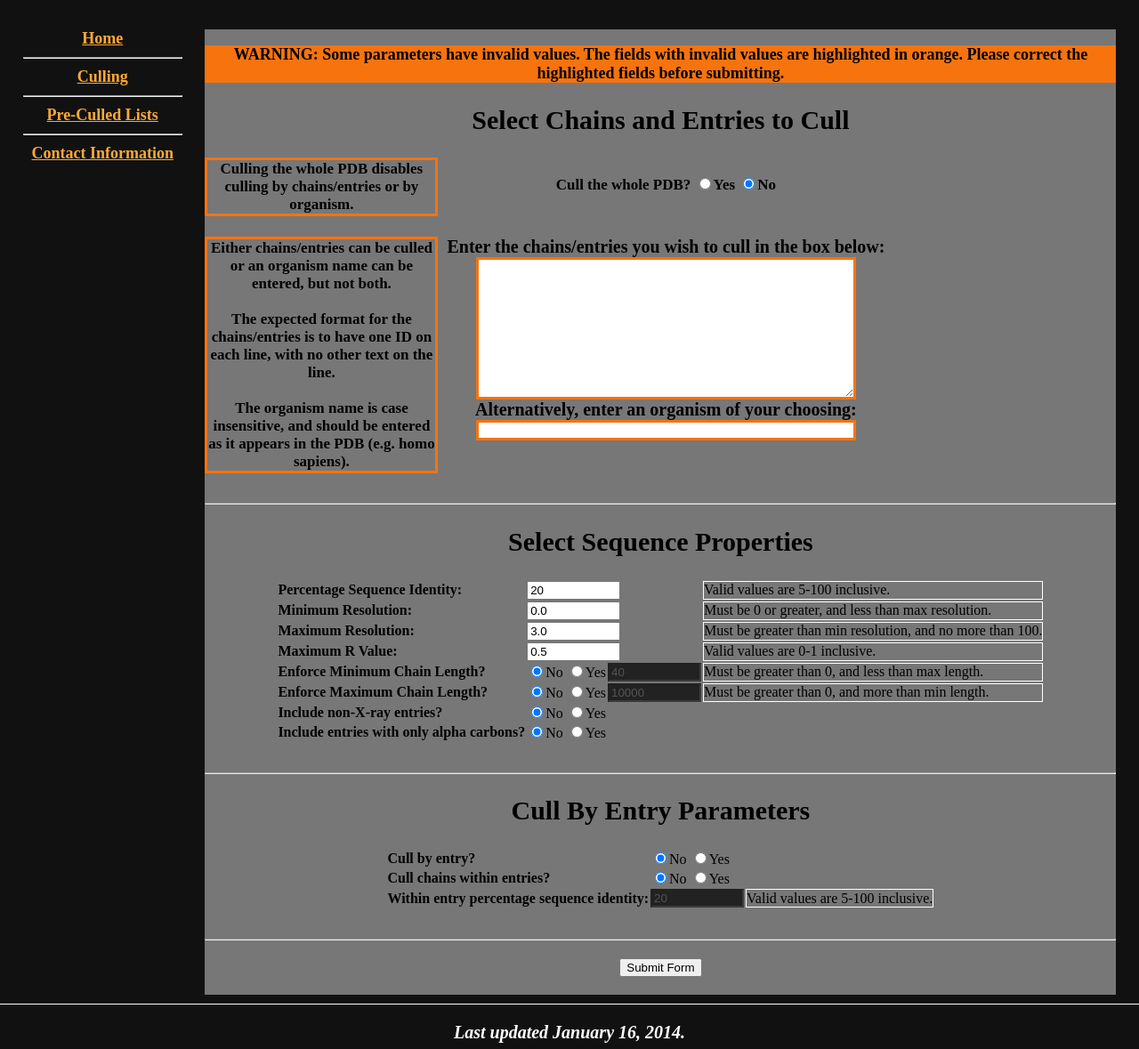
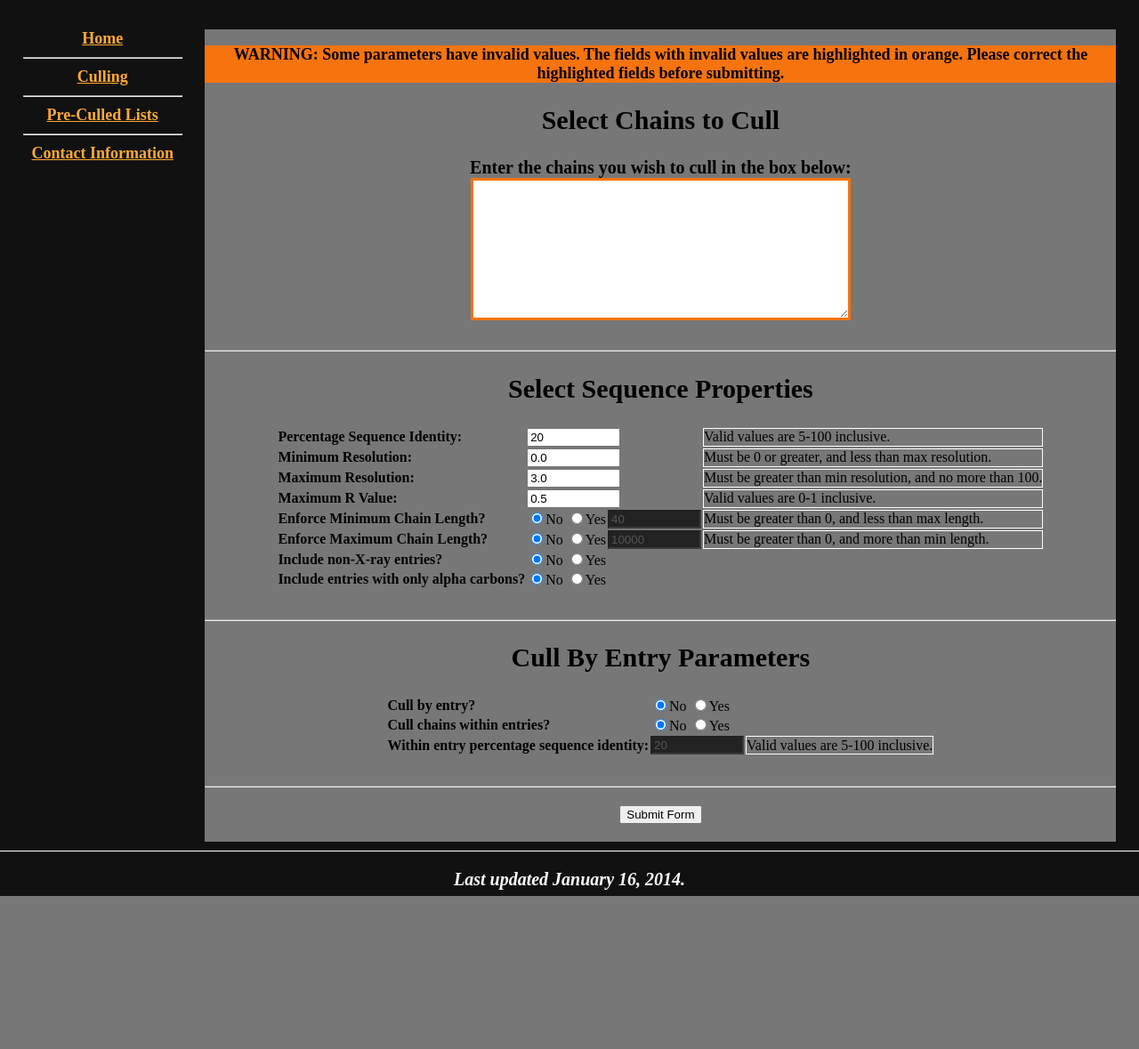
Before and after one commit to SimonCB765/LeafGAE, a Flask app: page /culling in a window 1280 px wide. Shown: the whole page at 89% size. After the commit the page ends 1007 px from the top, so only its background shows below. Run offline with Flask 2, Linux system fonts and the light colour scheme.

Commit message:
Update to remove whole PDB and cull based on organism inputs

```diff
--- a/static/scripts/culling.js
+++ b/static/scripts/culling.js
@@ -2,22 +2,9 @@
 {
     var invalidChains = false;
     var textInChainsBox = (form.pastedInfo.value.trim()).length != 0;
-    var textInSpeciesBox = (form.speciesTextBox.value.trim()).length != 0;
-    if (form.wholePDBNo.checked && textInChainsBox && textInSpeciesBox)
+    if (!textInChainsBox)
     {
-        // Invalid if the whole PDB is not being culled and text is present in both chain/entry and organism inputs.
-        var invalidChains = true;
-        document.getElementById('bothInputsWarning').style.background = '#F7730E';
-        document.getElementById('bothInputsWarning').style.display = 'inherit';
-    }
-    else
-    {
-        document.getElementById('bothInputsWarning').style.background = 'inherit';
-        document.getElementById('bothInputsWarning').style.display = 'none';
-    }
-    if (form.wholePDBNo.checked && !(textInChainsBox || textInSpeciesBox))
-    {
-        // Invalid if the whole PDB is not being culled and text is present in neither the chain/entry not organism inputs.
+        // The input is invalid if no text is present in the chain input text box.
         var invalidChains = true;
         document.getElementById('noInputsWarning').style.background = '#F7730E';
         document.getElementById('noInputsWarning').style.display = 'inherit';
--- a/templates/culling.html
+++ b/templates/culling.html
@@ -26,57 +26,19 @@
 			{% endwith %}
 
 			<form id="cullform" enctype="multipart/form-data" action="{{ url_for('culling') }}" method="post" onsubmit="return validateForm(this)">
-				<h2>Select Chains and Entries to Cull</h2>
-				<div id="wholeInfoBox" style="float: left; width: 25%; text-align: center; font-size: 17px; border:3px solid #F7730E;">
-					Culling the whole PDB disables culling by chains/entries or by organism.
-				</div>
-				<div style="float: left; width: 50%; text-align: center; font-size: 17px;">
-					<br>
-					<b>Cull the whole PDB?</b>
-					{% if wholePDB %}
-						<input type="radio" id="wholePDBYes" name="wholePDB" value="yes"
-							   onclick="disableElement(document.getElementById('pastedInfo'));
-										disableElement(document.getElementById('speciesTextBox'));"
-							   checked="checked"/>Yes
-						<input type="radio" id="wholePDBNo" name="wholePDB" value="no"
-							   onclick="enableElement(document.getElementById('pastedInfo'));
-										enableElement(document.getElementById('speciesTextBox'));"/>No
-					{% else %}
-						<input type="radio" id="wholePDBYes" name="wholePDB" value="yes"
-							   onclick="disableElement(document.getElementById('pastedInfo'));
-										disableElement(document.getElementById('speciesTextBox'));"/>Yes
-						<input type="radio" id="wholePDBNo" name="wholePDB" value="no"
-							   onclick="enableElement(document.getElementById('pastedInfo'));
-										enableElement(document.getElementById('speciesTextBox'));"
-							   checked="checked"/>No
-					{% endif %}
-				</div>
-				<div style="clear: both;">
-					<br>
-				</div>
-				<div id="chainInfoBox" style="float: left; width: 25%; text-align: center; font-size: 17px; border:3px solid #F7730E;">
-					Either chains/entries can be culled or an organism name can be entered, but not both.
+				<h2>Select Chains to Cull</h2>
+				<div id="chainInfoBox" style="float: left; width: 25%;">
 					<br><br>
-					The expected format for the chains/entries is to have one ID on each line, with no other text on the line.
+					<!-- The expected format for the chains is to have one chain ID on each line, with no other text on the line. -->
 					<br><br>
-					The organism name is case insensitive, and should be entered as it appears in the PDB (e.g. homo sapiens).
 				</div>
 				<div style="float: left; width: 50%; text-align: center;">
-					<b>Enter the chains/entries you wish to cull in the box below:</b>
+					<b>Enter the chains you wish to cull in the box below:</b>
 					<textarea id="pastedInfo" name="pastedInfo" rows="10" cols="50" maxlength="200000" style="border:3px solid #F7730E;">{{ pastedChains }}</textarea>
-					<b>Alternatively, enter an organism of your choosing:</b>
-					{% if speciesTextBox %}
-						<input id="speciesTextBox" type="text" name="speciesTextBox" value={{ speciesTextBox }} size="50" style="border:3px solid #F7730E;"/>
-					{% else %}
-						<input id="speciesTextBox" type="text" name="speciesTextBox" value="" size="50" style="border:3px solid #F7730E;"/>
-					{% endif %}
 				</div>
 				<br><br><br>
-				<div id="bothInputsWarning" style="float: right; width: 24%; border: #FFFFFF 1px solid; font-size: 17px; display: none;">
-					Both chains/entries and an organism name have been entered. Only one or the other is permitted.
-				</div>
 				<div id="noInputsWarning" style="float: right; width: 24%; border: #FFFFFF 1px solid; font-size: 17px; display: none;">
-					Neither chains/entries nor an organism name have been entered. One must be entered if not culling from the whole PDB.
+					No chains have been entered.
 				</div>
 				<div style="clear: both;">
 					<br><hr>
@@ -224,6 +186,6 @@
 			</form>
 		</div>
 
-		<div id="footer"><p>Last updated <!-- #BeginDate format:Am1 -->January 16, 2014<!-- #EndDate -->.</p></div>
+		<div id="footer"><p>Last updated January 16, 2014.</p></div>
 	</body>
 </html>
--- a/views.py
+++ b/views.py
@@ -25,5 +25,5 @@
 def culling():
     """Render the culling entry page."""
     flash('WARNING: Some parameters have invalid values. The fields with invalid values are highlighted in orange. Please correct the highlighted fields before submitting.')
-    return render_template('culling.html', speciesTextBox='', pc=20, minRes=0.0, maxRes=3.0, maxRVal=0.5, minLen=40, maxLen=10000, enforceMinLength=False,
+    return render_template('culling.html', pc=20, minRes=0.0, maxRes=3.0, maxRVal=0.5, minLen=40, maxLen=10000, enforceMinLength=False,
 		enforceMaxLength=False, includeNonXray=False, includeAlphaCarbon=False, cullByEntry=False, intraEntryCull=False, intraEntryPC=20)
```
